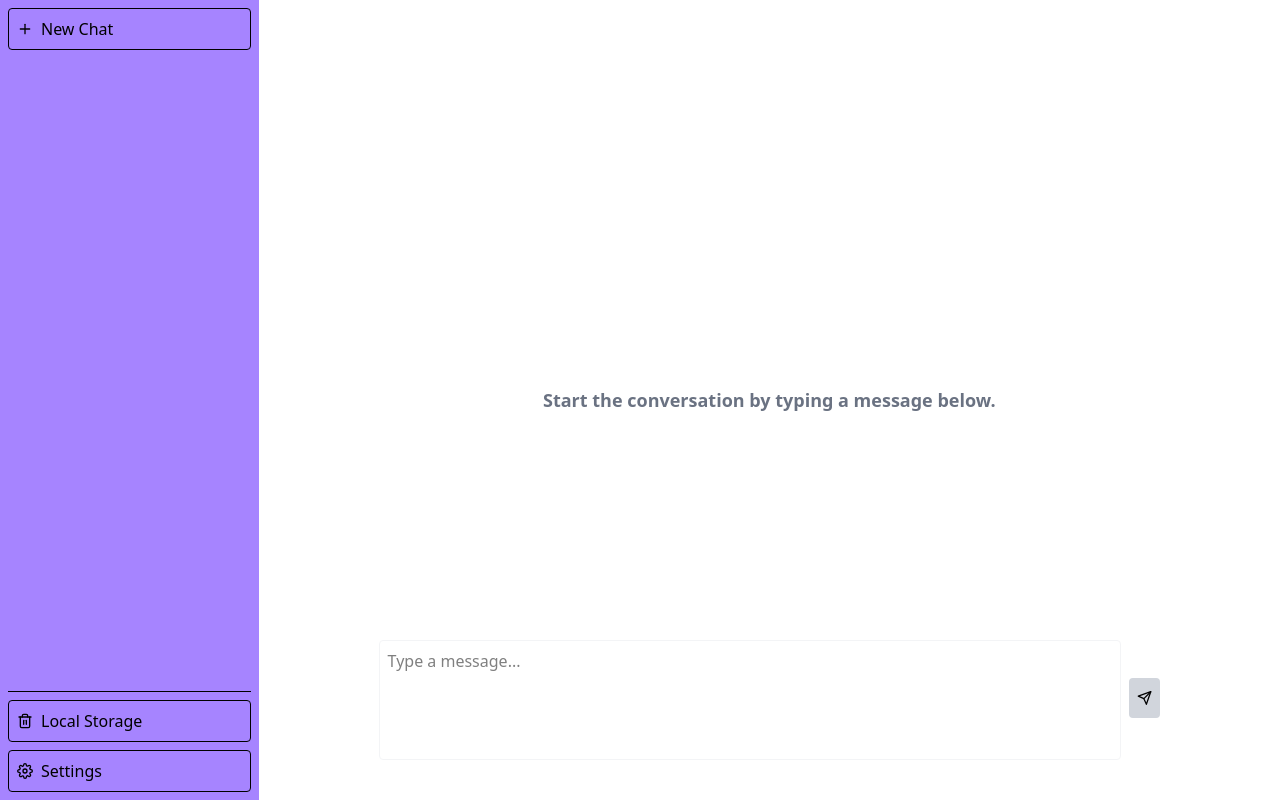
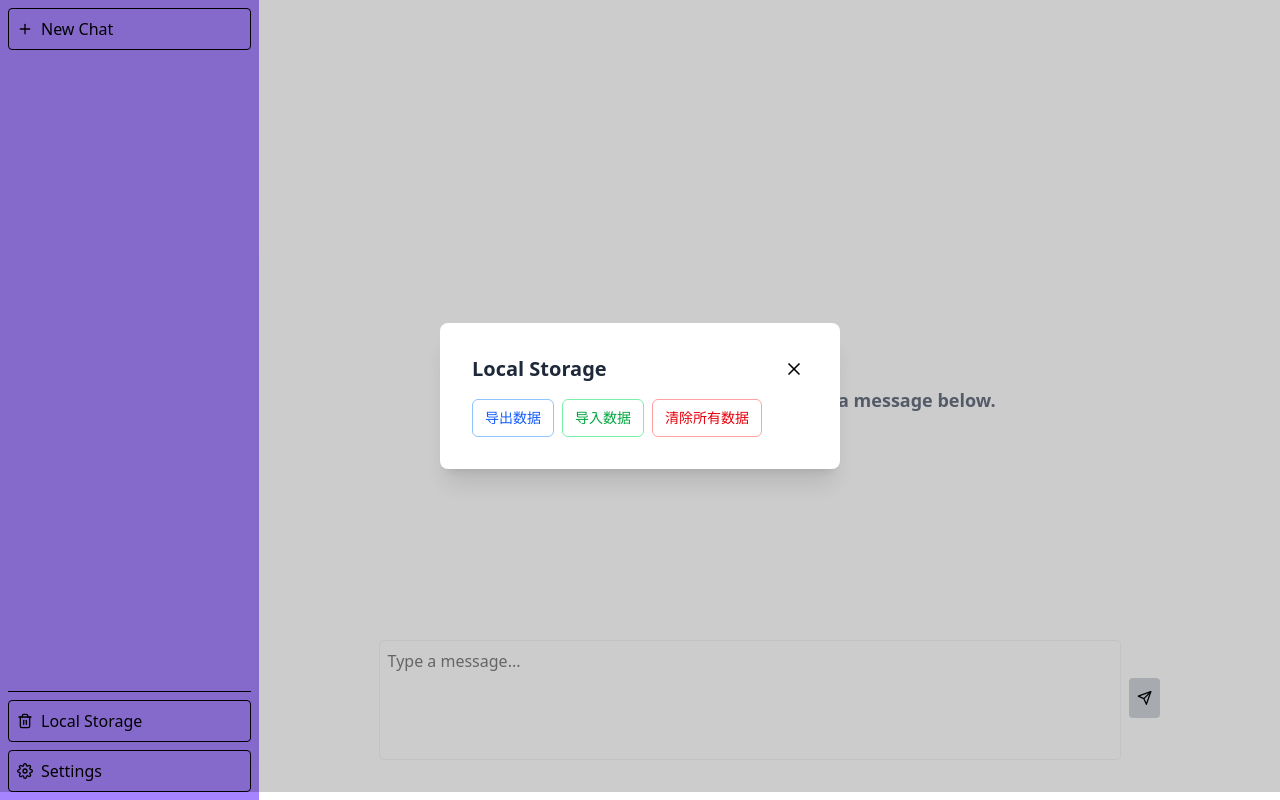
Before and after one commit to aaaabang/GPT-frontend, a React (Vite) app: page / in a window 1280 px wide. Both pictures are taken after a click on the button "Local Storage". Built offline with nearby package versions, Linux system fonts and the light colour scheme.

Commit message:
fix: sidebar local storage

```diff
--- /dev/null
+++ b/src/components/LocalStorageModal.jsx
@@ -0,0 +1,135 @@
+import { useState } from "react";
+import xIcon from "../assets/x.svg";
+import useStore from "../store";
+
+function LocalStorageModal({ isOpen, onClose }) {
+  const {
+    getSettings,
+    updateSettings,
+    history,
+    currentSessionId,
+    clearAllData,
+  } = useStore();
+
+  // 导出数据
+  const handleExportData = () => {
+    try {
+      const exportData = {
+        version: "1.0",
+        timestamp: new Date().toISOString(),
+        settings: getSettings(),
+        chatHistory: history,
+        currentSessionId: currentSessionId,
+      };
+      const dataStr = JSON.stringify(exportData, null, 2);
+      const dataBlob = new Blob([dataStr], { type: "application/json" });
+      const url = URL.createObjectURL(dataBlob);
+      const link = document.createElement("a");
+      link.href = url;
+      link.download = `gpt-frontend-backup-${
+        new Date().toISOString().split("T")[0]
+      }.json`;
+      document.body.appendChild(link);
+      link.click();
+      document.body.removeChild(link);
+      URL.revokeObjectURL(url);
+      alert("Data exported successfully!");
+    } catch (error) {
+      console.error("Export failed:", error);
+      alert("Export failed. Please try again.");
+    }
+  };
+
+  // 导入数据
+  const handleImportData = () => {
+    const input = document.createElement("input");
+    input.type = "file";
+    input.accept = ".json";
+    input.onchange = (e) => {
+      const file = e.target.files[0];
+      if (!file) return;
+      const reader = new FileReader();
+      reader.onload = (e) => {
+        try {
+          const importData = JSON.parse(e.target.result);
+          if (
+            !importData.version ||
+            !importData.settings ||
+            !importData.chatHistory
+          ) {
+            throw new Error("Invalid data format");
+          }
+          if (confirm("This will replace all current data. Are you sure?")) {
+            updateSettings(importData.settings);
+            useStore.setState({
+              history: importData.chatHistory,
+              currentSessionId: importData.currentSessionId || null,
+            });
+            alert("Data imported successfully!");
+            onClose();
+          }
+        } catch (error) {
+          console.error("Import failed:", error);
+          alert("Import failed. Please check the file format.");
+        }
+      };
+      reader.readAsText(file);
+    };
+    input.click();
+  };
+
+  // 清除所有数据
+  const handleClearData = () => {
+    if (
+      confirm("This will delete all chat history and settings. Are you sure?")
+    ) {
+      clearAllData();
+      alert("All data cleared successfully!");
+    }
+  };
+
+  if (!isOpen) return null;
+
+  return (
+    <div
+      className="fixed inset-0 flex items-center justify-center z-50"
+      style={{ backgroundColor: "rgba(0, 0, 0, 0.2)" }}
+    >
+      <div className="bg-white rounded-lg shadow-xl w-[400px] max-w-lg p-8">
+        <div className="flex items-center justify-between mb-4">
+          <h2 className="text-xl font-bold text-gray-800">Local Storage</h2>
+          <button
+            onClick={onClose}
+            className="p-1 hover:bg-gray-200 rounded transition-colors"
+          >
+            <img src={xIcon} alt="close" className="w-5 h-5" />
+          </button>
+        </div>
+        <div className="space-y-4">
+          <div className="flex space-x-2">
+            <button
+              onClick={handleExportData}
+              className="px-3 py-2 text-sm text-blue-600 border border-blue-300 rounded-md hover:bg-blue-50 transition-colors"
+            >
+              导出数据
+            </button>
+            <button
+              onClick={handleImportData}
+              className="px-3 py-2 text-sm text-green-600 border border-green-300 rounded-md hover:bg-green-50 transition-colors"
+            >
+              导入数据
+            </button>
+            <button
+              onClick={handleClearData}
+              className="px-3 py-2 text-sm text-red-600 border border-red-300 rounded-md hover:bg-red-50 transition-colors"
+            >
+              清除所有数据
+            </button>
+          </div>
+        </div>
+      </div>
+    </div>
+  );
+}
+
+export default LocalStorageModal;
--- a/src/components/Settings.jsx
+++ b/src/components/Settings.jsx
@@ -11,13 +11,7 @@ function Settings({ isOpen, onClose }) {
   const [systemMessage, setSystemMessage] = useState("");
 
   // 从store获取设置相关方法
-  const {
-    getSettings,
-    updateSettings,
-    clearAllData,
-    history,
-    currentSessionId,
-  } = useStore();
+  const { getSettings, updateSettings } = useStore();
 
   // 当设置窗口打开时，加载当前配置
   useEffect(() => {
@@ -72,103 +66,6 @@ function Settings({ isOpen, onClose }) {
     setBaseUrl("https://api.deepseek.com/chat/completions");
     setModel("deepseek-chat");
     setSystemMessage("You are a helpful assistant.");
-  };
-
-  // 导出数据
-  const handleExportData = () => {
-    try {
-      const exportData = {
-        version: "1.0",
-        timestamp: new Date().toISOString(),
-        settings: getSettings(),
-        chatHistory: history,
-        currentSessionId: currentSessionId,
-      };
-
-      const dataStr = JSON.stringify(exportData, null, 2);
-      const dataBlob = new Blob([dataStr], { type: "application/json" });
-
-      const url = URL.createObjectURL(dataBlob);
-      const link = document.createElement("a");
-      link.href = url;
-      link.download = `gpt-frontend-backup-${
-        new Date().toISOString().split("T")[0]
-      }.json`;
-      document.body.appendChild(link);
-      link.click();
-      document.body.removeChild(link);
-      URL.revokeObjectURL(url);
-
-      alert("Data exported successfully!");
-    } catch (error) {
-      console.error("Export failed:", error);
-      alert("Export failed. Please try again.");
-    }
-  };
-
-  // 导入数据
-  const handleImportData = () => {
-    const input = document.createElement("input");
-    input.type = "file";
-    input.accept = ".json";
-
-    input.onchange = (e) => {
-      const file = e.target.files[0];
-      if (!file) return;
-
-      const reader = new FileReader();
-      reader.onload = (e) => {
-        try {
-          const importData = JSON.parse(e.target.result);
-
-          // 验证数据格式
-          if (
-            !importData.version ||
-            !importData.settings ||
-            !importData.chatHistory
-          ) {
-            throw new Error("Invalid data format");
-          }
-
-          // 确认导入
-          if (confirm("This will replace all current data. Are you sure?")) {
-            // 导入设置
-            updateSettings(importData.settings);
-
-            // 导入聊天历史需要调用store方法
-            // 这里我们需要添加一个批量导入的方法到store
-            useStore.setState({
-              history: importData.chatHistory,
-              currentSessionId: importData.currentSessionId || null,
-            });
-
-            alert("Data imported successfully!");
-            onClose(); // 关闭设置窗口
-          }
-        } catch (error) {
-          console.error("Import failed:", error);
-          alert("Import failed. Please check the file format.");
-        }
-      };
-      reader.readAsText(file);
-    };
-
-    input.click();
-  };
-
-  // 清除所有数据
-  const handleClearData = () => {
-    if (
-      confirm("This will delete all chat history and settings. Are you sure?")
-    ) {
-      clearAllData();
-      // 重置表单
-      setApiKey("");
-      setBaseUrl("https://api.deepseek.com/chat/completions");
-      setModel("deepseek-chat");
-      setSystemMessage("You are a helpful assistant.");
-      alert("All data cleared successfully!");
-    }
   };
 
   if (!isOpen) return null;
@@ -263,33 +160,6 @@ function Settings({ isOpen, onClose }) {
               placeholder="You are a helpful assistant."
             />
           </div>
-
-          {/* 数据管理区域 */}
-          <div className="border-t pt-4 mt-4">
-            <h3 className="text-sm font-medium text-gray-700 mb-3">
-              Data Management
-            </h3>
-            <div className="flex space-x-2">
-              <button
-                onClick={handleExportData}
-                className="px-3 py-2 text-sm text-blue-600 border border-blue-300 rounded-md hover:bg-blue-50 transition-colors"
-              >
-                Export Data
-              </button>
-              <button
-                onClick={handleImportData}
-                className="px-3 py-2 text-sm text-green-600 border border-green-300 rounded-md hover:bg-green-50 transition-colors"
-              >
-                Import Data
-              </button>
-              <button
-                onClick={handleClearData}
-                className="px-3 py-2 text-sm text-red-600 border border-red-300 rounded-md hover:bg-red-50 transition-colors"
-              >
-                Clear All Data
-              </button>
-            </div>
-          </div>
         </div>
 
         {/* 按钮组 */}
--- a/src/components/Sidebar.jsx
+++ b/src/components/Sidebar.jsx
@@ -7,6 +7,7 @@ import editIcon from "../assets/edit.svg";
 import checkIcon from "../assets/check.svg";
 import xIcon from "../assets/x.svg";
 import useStore from "../store";
+import LocalStorageModal from "./LocalStorageModal";
 
 function Sidebar() {
   const {
@@ -23,6 +24,7 @@ function Sidebar() {
   const [editingIdx, setEditingIdx] = useState(null);
   const [editingTitle, setEditingTitle] = useState("");
 
+  const [isLocalStorageOpen, setLocalStorageOpen] = useState(false);
   const rightButtons = [
     {
       show: (currentSessionId, idx, deletedFlag) =>
@@ -176,10 +178,17 @@ function Sidebar() {
       </div>
       <div className="flex flex-col space-y-2">
         <hr className="bg-gray-500" />
-        <button className="flex items-center p-2 rounded-sm bg-primary-400 text-black border border-black-500 hover:bg-primary-300">
+        <button
+          className="flex items-center p-2 rounded-sm bg-primary-400 text-black border border-black-500 hover:bg-primary-300"
+          onClick={() => setLocalStorageOpen(true)}
+        >
           <img src={trashIcon} alt="trash" className="w-4 h-4 mr-2" />
           Local Storage
         </button>
+        <LocalStorageModal
+          isOpen={isLocalStorageOpen}
+          onClose={() => setLocalStorageOpen(false)}
+        />
         <button
           className="flex items-center p-2 rounded-sm bg-primary-400 text-black border border-black-500 hover:bg-primary-300"
           onClick={openSettings}
```
